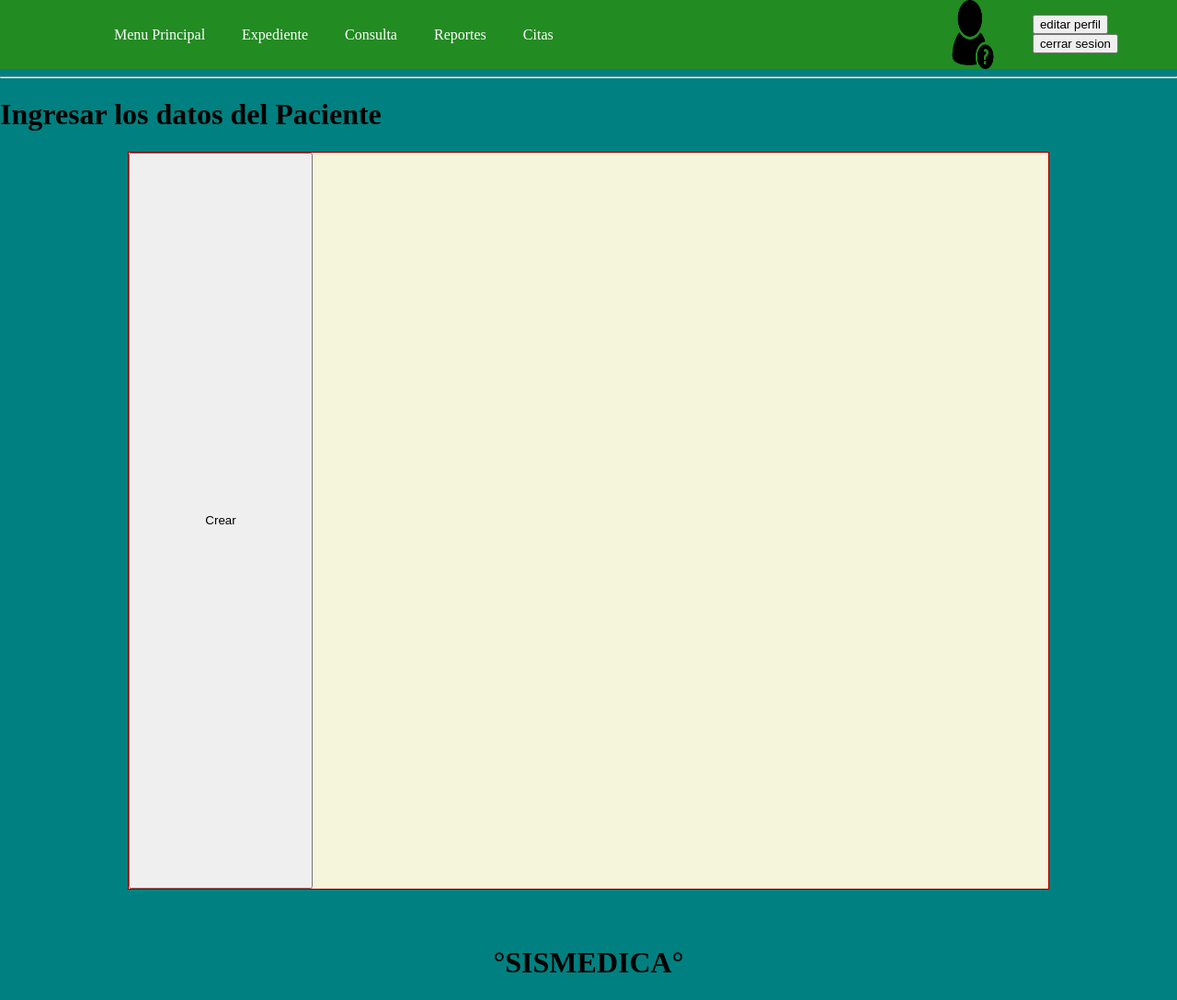
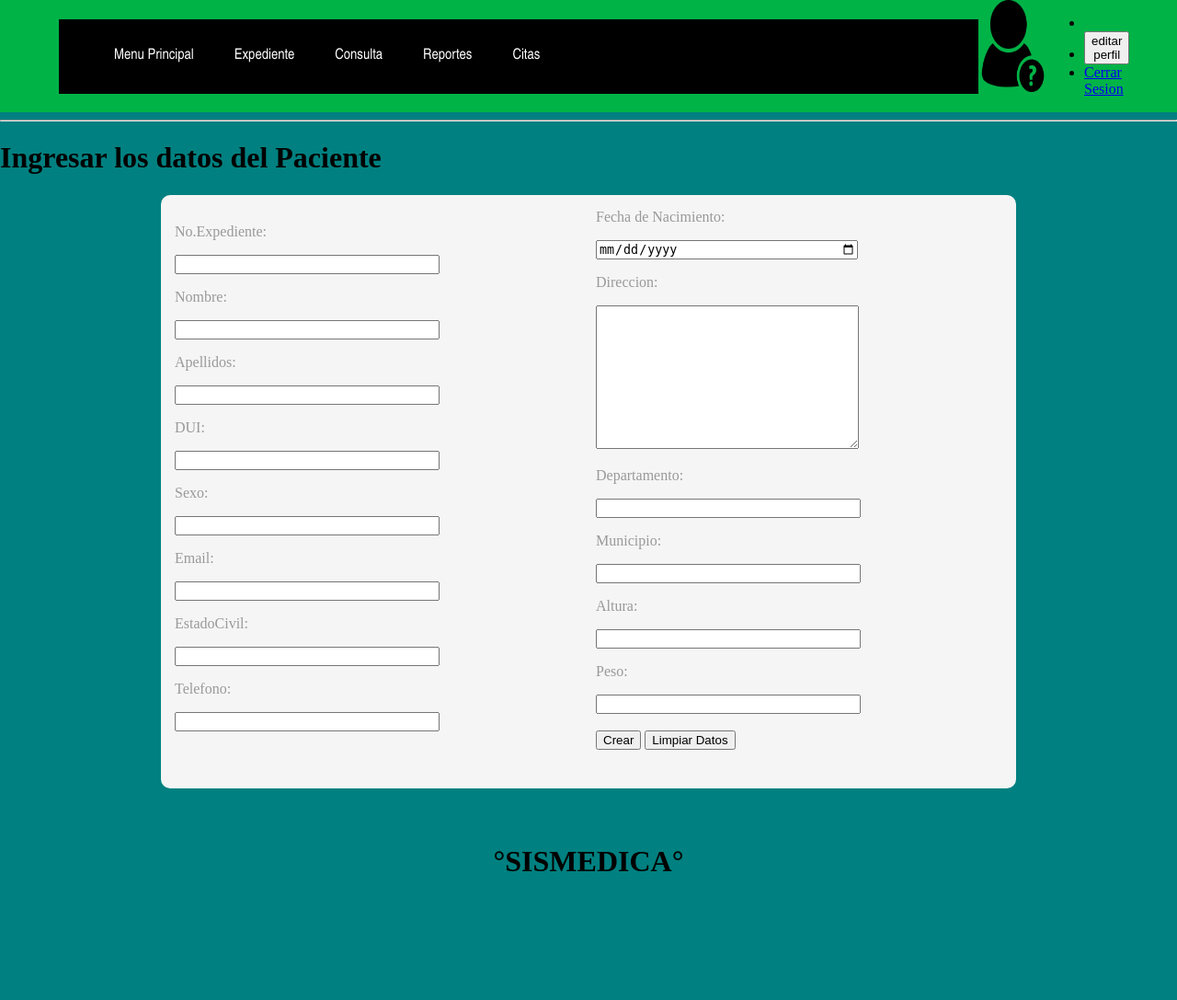
Before and after one commit to seragui/PRUEBAS, a Django app: page /clinica/crear_paciente/ in a window 1280 px wide. Shown: the whole page at 92% size. After the commit the page ends 947 px from the top, so only its background shows below. Run offline with Django 3.2, Linux system fonts and the light colour scheme; parts of the project's set-up code (start-up, migrations or seed data) failed here and were passed over.

Commit message:
version 2

```diff
--- a/sismedica/settings.py
+++ b/sismedica/settings.py
@@ -11,6 +11,7 @@ https://docs.djangoproject.com/en/3.0/ref/settings/
 """
 
 import os
+from django.urls import reverse_lazy
 
 # Build paths inside the project like this: os.path.join(BASE_DIR, ...)
 BASE_DIR = os.path.dirname(os.path.dirname(os.path.abspath(__file__)))
@@ -115,6 +116,9 @@ USE_L10N = True
 
 USE_TZ = True
 
+LOGIN_REDIRECT_URL =reverse_lazy('index')
+
+LOGOUT_REDIRECT_URL =reverse_lazy('login')
 
 # Static files (CSS, JavaScript, Images)
 # https://docs.djangoproject.com/en/3.0/howto/static-files/
--- a/sismedica/urls.py
+++ b/sismedica/urls.py
@@ -16,9 +16,13 @@ Including another URLconf
 from django.contrib import admin
 from django.urls import path,include
 from apps.clinica.views import Home
+from django.conf.urls import url, include
+from django.contrib.auth.views import LoginView,LogoutView
 
 urlpatterns = [
     path('admin/', admin.site.urls),
     path('clinica/',include(('apps.clinica.urls','clinica'))),
     path('home/',Home, name = 'index'),
+    path('', LoginView.as_view(template_name='login.html'), name="login"),
+    path('logout/',LogoutView.as_view(next_page='login'),name='logout')
 ]
--- a/static/css/estilos.css
+++ b/static/css/estilos.css
@@ -6,13 +6,7 @@ body{
     background-color: teal;
 
 }
-a{
-    text-decoration: none;
-}
 
-li{
-    list-style: none;
-}
 
 .contenedor{
     width: 90%;
@@ -21,7 +15,7 @@ li{
 }
 
 header{
-    background-color: forestgreen;
+    background-color: #00b347;
 }
 
 header .menu{
@@ -34,23 +28,11 @@ header .Lmenu{
     align-items: center;
 }
 
-nav ul{
-    display: flex;
-}
-
-nav ul li {
-    margin: 0 20px;
-
-}
-
-nav ul li a {
-    color:white;
-}
-
 
 .sesion{
     display: flex;
 }
+
 
 #Mision{
     background-color: forestgreen;
@@ -132,29 +114,23 @@ footer p h2 b{
         text-align: center;
 }
 
-form{
-    display: grid;
-    border:1px solid #990000;
-    width:1000px;
-    height: 800px;
-    margin: auto;
-    background-color: beige;
-    grid-template-columns: 200px 1fr;
-    grid-gap: 16px
+li{
+    text-decoration:none;
 }
 
-label {
-    grid-column: 1 / 2;
+form{
+    margin: 0 auto;
+    width: 600px;
+    height: 615px;
+    background-color:whitesmoke;
+    padding: 15px;
+    color: #999;
+    border-radius: 10px;
+    column-count: 2;
+    width: 900px;
+
 }
 
-input,textarea{
-    grid-column: 2 / 3;
+input, textarea{
+    width: 280px;
 }
-
-
-
-h1 #Ingreso{
-    position: relative;
-    left: 40px;
-
-}
--- /dev/null
+++ b/static/css/estilos3.css
@@ -0,0 +1,52 @@
+.navegacion{
+    width: 1000px;
+    margin: 20px auto;
+    background: black;
+    color: black;
+}
+
+.navegacion ul{
+    list-style: none;
+}
+
+.ulmenu > li{
+    position: relative;
+    display: inline-block;
+}
+
+.ulmenu > li > a{
+    display: block;
+    padding: 15px 20px;
+    color:white;
+    font-family: 'Arial Narrow';
+    text-decoration: none;
+}
+
+.ulmenu li a:hover{
+    color:greenyellow;
+    transition: all .3s;
+}
+
+/** submenu **/
+
+.submenu {
+    position: absolute;
+    background:black;
+    display: block;
+    visibility: hidden;
+    opacity: 0;
+    transition: opacity 1.5s;
+}
+
+.submenu li a{
+    display: block;
+    padding: 5px;
+    color: #fff;
+    text-decoration: none;
+}
+
+.menu li:hover .submenu{
+    visibility: visible;
+    opacity: 1;
+
+}
--- /dev/null
+++ b/static/js/formato.js
@@ -0,0 +1,5 @@
+$(document).ready(function(){
+    $("#id_dui").mask("00000000-0");
+    $("#id_telefono").mask("0000-0000")
+
+});
--- a/templates/clinica/crear_paciente.html
+++ b/templates/clinica/crear_paciente.html
@@ -4,8 +4,12 @@
 <head>
     <meta charset="UTF-8">
     <meta name="viewport" content="width=device-width, initial-scale=1.0">
-    <title>Document</title>
+    <title>Ingresar nuevo Paciente</title>
     <link rel="stylesheet" href="{% static 'css/estilos.css' %}">
+    <link rel="stylesheet" href="{% static 'css/estilos3.css' %}">
+    <script type="text/javascript"  src="https://cdnjs.cloudflare.com/ajax/libs/jquery/3.3.1/jquery.min.js"></script>
+    <script type="text/javascript" src="https://cdnjs.cloudflare.com/ajax/libs/jquery.mask/1.14.15/jquery.mask.min.js"></script>
+    <script type="text/javascript" src="{% static 'js/formato.js' %}"> </script>
 </head>
 <body>
 
@@ -16,41 +20,83 @@
 
             <div class="menu">
                 <div class="Lmenu">
-                    <nav>
-                        <ul>
+                    <nav class="navegacion">
+                        <ul class="ulmenu">
                             <li><a href="index.html">Menu Principal</a></li>
-                            <li><a href="#">Expediente</a></li>
-                            <li><a href="#">Consulta</a></li>
+                            <li><a href="#">Expediente</a>
+                                <ul class="submenu">
+                                    <li><a href="#">Crear Paciente Nuevo</a> </li>
+                                    <li><a href="#">Editar Paciente</a></li>
+                                    <li><a href="#">Consultar Paciente</a></li>
+                                </ul>
+                            </li>
+                            <li><a href="#">Consulta</a>
+                                <ul class="submenu">
+                                    <li><a href="#">Crear Consulta</a> </li>
+                                    <li><a href="#">Gestionar Paciente</a></li>
+                                </ul>
+                            </li>
                             <li><a href="#">Reportes</a></li>
                             <li><a href="#">Citas</a></li>
                         </ul>
                     </nav>
                 </div>
                 <div class="sesion">
-                    <img src="{% static 'img/imagen1.png' %}" alt="Mi imagen" width="50" height="75">
+                    <img src="{% static 'img/imagen1.png' %}" alt="Mi imagen" width="75" height="100">
                     <ul>
+                        <li>{{user.username | upper}}</li>
                         <li><button>editar perfil</button></li>
-                        <li><button>cerrar sesion</button></li>
+                        <li><a class="nav-link" href="{% url 'logout' %}">Cerrar Sesion</a></li>
                     </ul>
                 </div>
 
 
             </div>
         </div>
-
     </header>
 
     <hr>
 
     <h1 id="Ingreso">Ingresar los datos del Paciente</h1>
     <form action="" method="post">
+
         {% csrf_token %}
-          {{paciente_form.as_p}}
-          <button type="submit">Crear</button>
+
+            <p><label for="id_expediente">No.Expediente:</label></p>
+                <input type="number" name="expediente" required="" id="id_expediente"><br/>
+            <p><label for="id_nombre">Nombre:</label></p>
+                 <input type="text" name="nombre" maxlength="100" required="" id="id_nombre"><br/>
+            <p><label for="id_apellidos">Apellidos:</label></p>
+                <input type="text" name="apellidos" maxlength="100" required="" id="id_apellidos"><br/>
+            <p><label for="id_dui">DUI:</label></p>
+                 <input type="text" name="dui" maxlength="10" required="" id="id_dui"><br/>
+            <p><label for="id_sexo">Sexo:</label></p>
+                <input type="text" name="sexo" maxlength="1" required="" id="id_sexo"><br/>
+            <p><label for="id_email">Email:</label></p>
+                <input type="text" name="email" maxlength="100" required="" id="id_email"><br/>
+            <p><label for="id_estadoCivil">EstadoCivil:</label></p>
+                <input type="text" name="estadoCivil" maxlength="10" required="" id="id_estadoCivil"><br/>
+            <p><label for="id_telefono">Telefono:</label></p>
+                <input type="text" name="telefono" required="" id="id_telefono"><br/><br/>
+            <p><label for="id_fechaNaci">Fecha de Nacimiento:</label></p>
+                <input type="date" name="fechaNaci" required="" id="id_fechaNaci"><br/>
+            <p><label for="id_direccion">Direccion:</label></p>
+                <textarea name="direccion" cols="40" rows="10" maxlength="300" required="" id="id_direccion"></textarea><br/>
+            <p><label for="id_departamento">Departamento:</label></p>
+                <input type="text" name="departamento" maxlength="100" required="" id="id_departamento"></br>
+            <p><label for="id_municipio">Municipio:</label></p>
+                <input type="text" name="municipio" maxlength="100" required="" id="id_municipio"><br/>
+            <p><label for="id_altura">Altura:</label></p>
+                <input type="number" name="altura" required="" id="id_altura"><br/>
+            <p><label for="id_peso">Peso:</label></p>
+                <input type="number" name="peso" required="" id="id_peso"><br/>
+        <br>
+        <button type="submit">Crear</button>
+        <button type="reset">Limpiar Datos</button>
     </form>
 
     <footer>
-        <h1><CEnter>°SISMEDICA°</CEnter></h1>
+        <h1><center>°SISMEDICA°</center></h1>
     </footer>
 
 
```
Also changed, not shown: apps/clinica/models.py (+4 -4 lines), static/css/estilos2.css (added, +26 -0 lines), templates/index.html (+19 -6 lines), templates/login.html (added, +44 -0 lines), apps/clinica/migrations/0002_auto_20200605_1735.py (added), apps/clinica/migrations/0003_auto_20200605_1830.py (added), db.sqlite3, static/img/doctorlogin.png (added).
